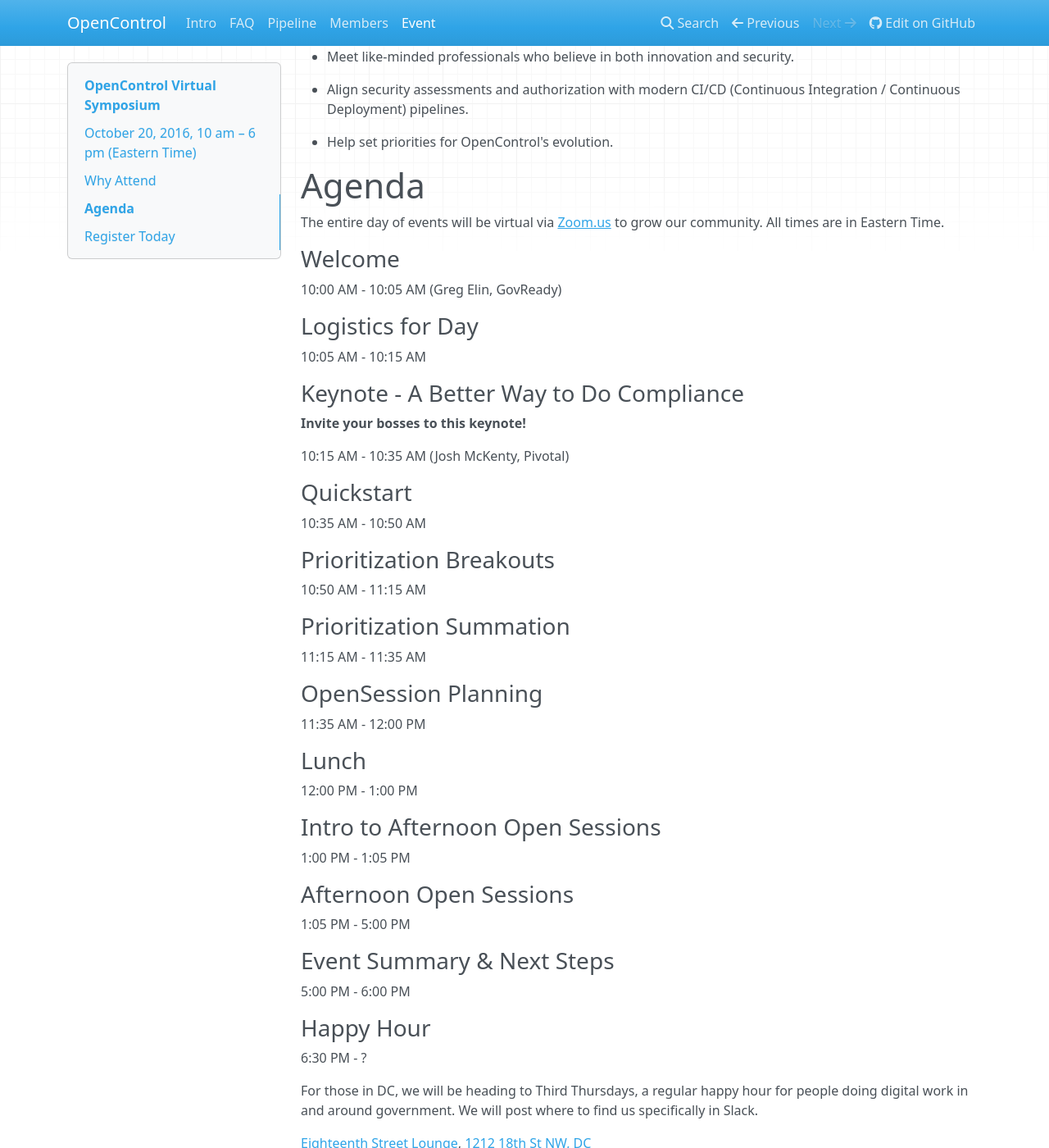
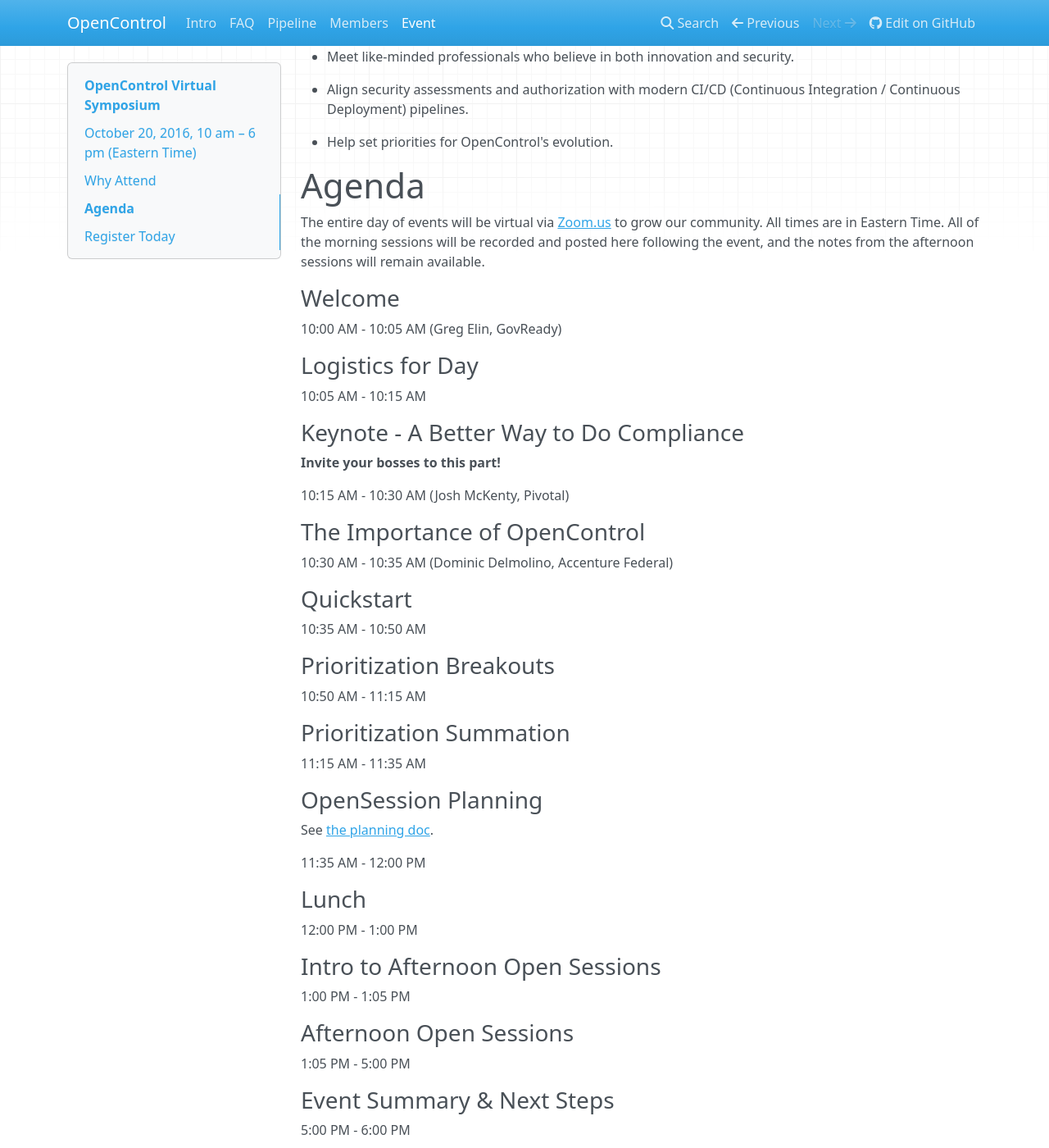
Before and after one commit to opencontrol/website, an MkDocs documentation site: the page built from docs/event2016.md, in a window 1280 px wide and 1400 px high, scrolled down 703 px. Shown: the whole window at 82% size. Built offline with MkDocs 1.6.1, drawn with Linux system fonts in a browser that asks for light colours; nearby versions of some CDN libraries; old or Windows-style settings are respelled for this version of MkDocs.

Commit message:
add more details to event page

```diff
--- a/docs/event2016.md
+++ b/docs/event2016.md
@@ -36,7 +36,7 @@
 
 # Agenda
 
-The entire day of events will be virtual via [Zoom.us](https://zoom.us/meeting/register/395a70acf379371a66858a512be5123a) to grow our community. All times are in Eastern Time.
+The entire day of events will be virtual via [Zoom.us](https://zoom.us/meeting/register/395a70acf379371a66858a512be5123a) to grow our community. All times are in Eastern Time. All of the morning sessions will be recorded and posted here following the event, and the notes from the afternoon sessions will remain available.
 
 ### Welcome
 10:00 AM - 10:05 AM (Greg Elin, GovReady)
@@ -45,9 +45,13 @@
 10:05 AM - 10:15 AM
 
 ### Keynote - A Better Way to Do Compliance
-**Invite your bosses to this keynote!**
 
-10:15 AM - 10:35 AM (Josh McKenty, Pivotal)
+**Invite your bosses to this part!**
+
+10:15 AM - 10:30 AM (Josh McKenty, Pivotal)
+
+### The Importance of OpenControl
+10:30 AM - 10:35 AM (Dominic Delmolino, Accenture Federal)
 
 ### Quickstart
 10:35 AM - 10:50 AM
@@ -59,6 +63,8 @@
 11:15 AM - 11:35 AM
 
 ### OpenSession Planning
+See [the planning doc](https://docs.google.com/document/d/1DVadZKF2SERPULteyc_jEXvjq65oFYbF-JRZd-zY090/edit#).
+
 11:35 AM - 12:00 PM
 
 ### Lunch
```
